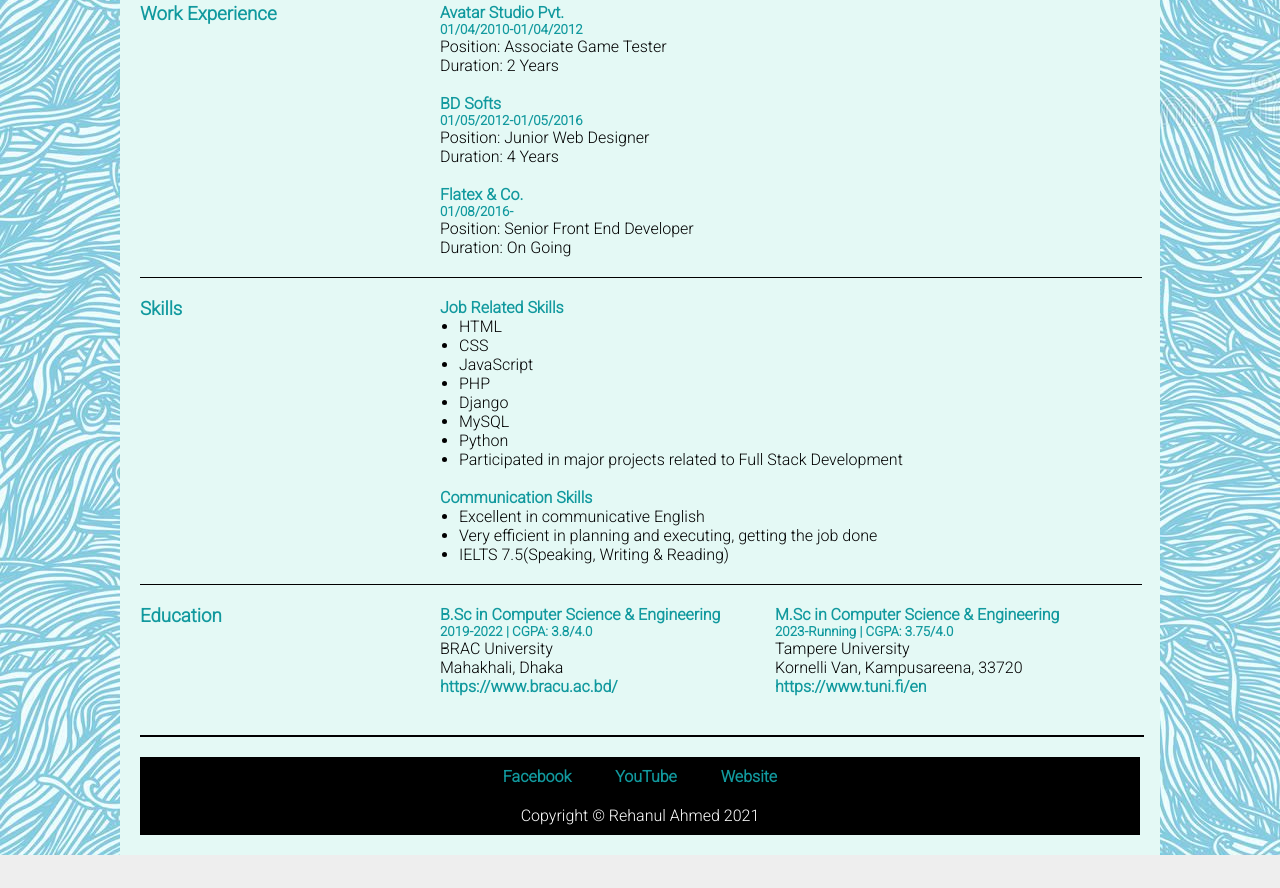
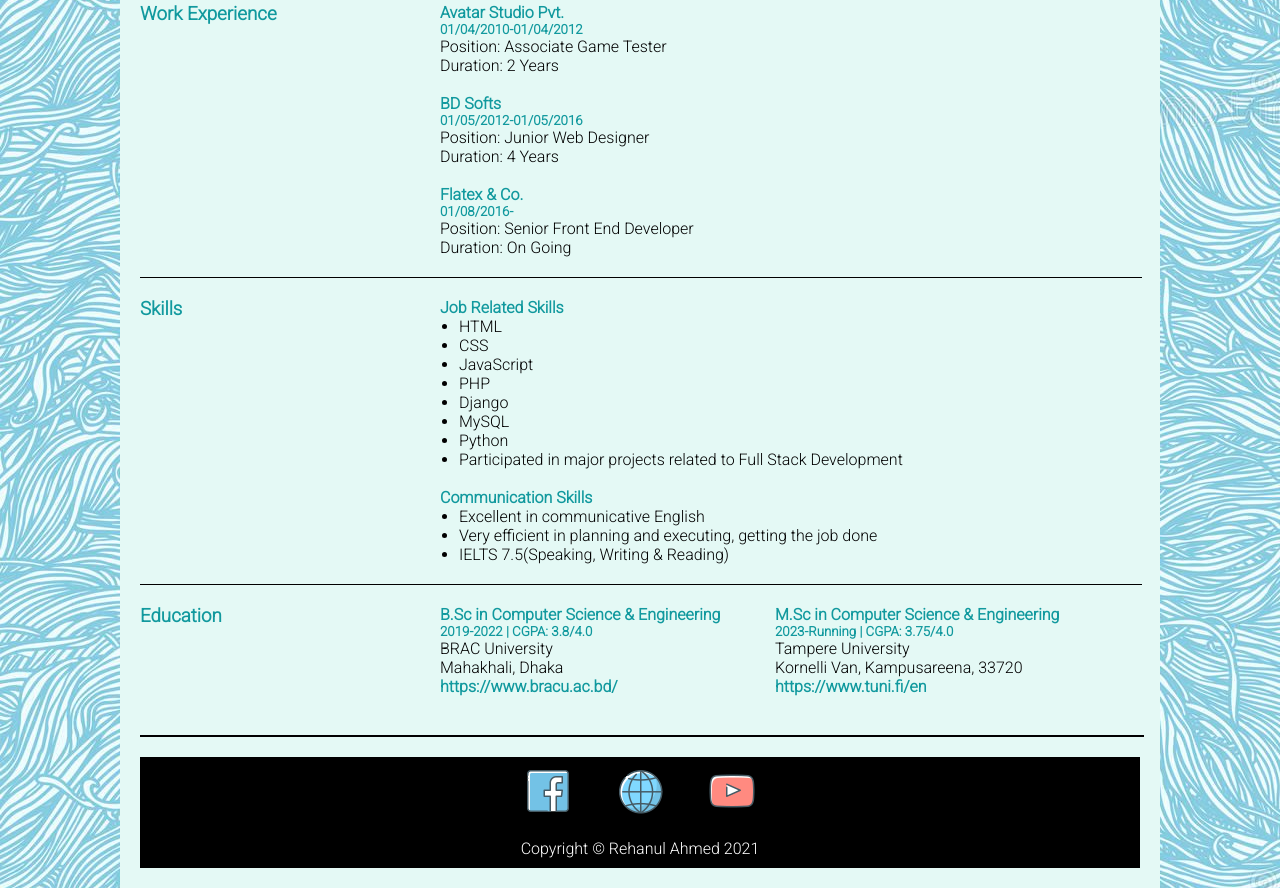
Before and after one commit to reh1548/cv-project, a plain HTML site: page index.html in a window 1280 px wide. Shown: the part 303-1191 px from the top of the page. Before the commit the page ends 1158 px from the top, so only its background shows below. Drawn offline with Linux system fonts and the light colour scheme.

Commit message:
Update index.html

```diff
--- a/index.html
+++ b/index.html
@@ -158,9 +158,9 @@
         <hr>
         <!-- Footer Start -->
         <footer class="footer">
-            <a href="#">Facebook</a>
-            <a href="#">YouTube</a>
-            <a href="#">Website</a>
+            <a href="#"><img src="images/fb.png" alt=""></a>
+            <a href="#"><img src="images/wb.png" alt=""></a>
+            <a href="#"><img src="images/yt.png" alt=""></a>
             <p>Copyright &copy; Rehanul Ahmed 2021</p>
         </footer>
         <!-- Footer End -->
```
